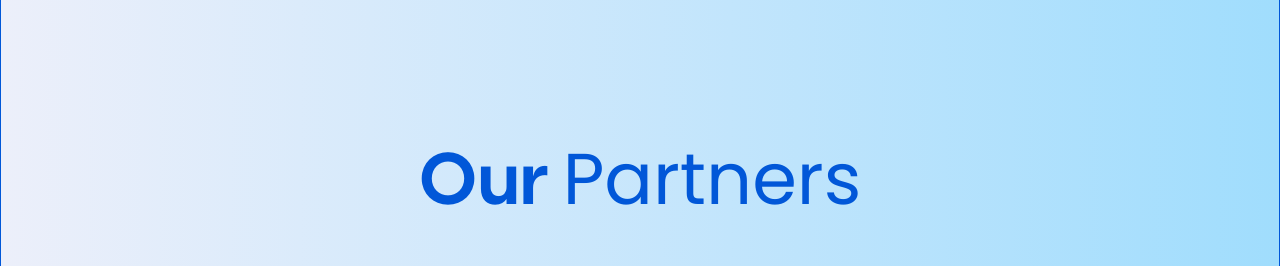
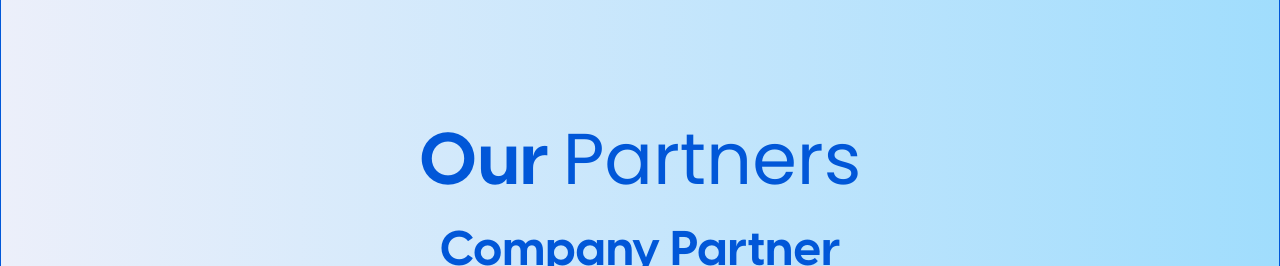
Before and after one commit to uiinnovationwar2025-max/uiiw, a Next.js app: page / in a window 1280 px wide. Shown: the part 3540-3806 px from the top of the page. Built offline with nearby package versions, Linux system fonts and the light colour scheme.

Commit message:
coba tampilan sponsor clean

```diff
--- a/modules/LandingPageModules/components/Sponsor.tsx
+++ b/modules/LandingPageModules/components/Sponsor.tsx
@@ -54,7 +54,7 @@ const Sponsor = () => {
   return (
     <main className="min-h-screen flex flex-col items-center py-12 sm:py-24">
       {/* Heading */}
-      <div className="my-7 lg:my-13 w-full font-visby text-4xl leading-10 md:text-7xl lg:leading-16 text-center text-primary-1">
+      <div className="my-4 lg:my-8 w-full font-visby text-4xl leading-10 md:text-7xl lg:leading-16 text-center text-primary-1">
         Our <span className="font-primary">Partners</span>
       </div>
 
```
